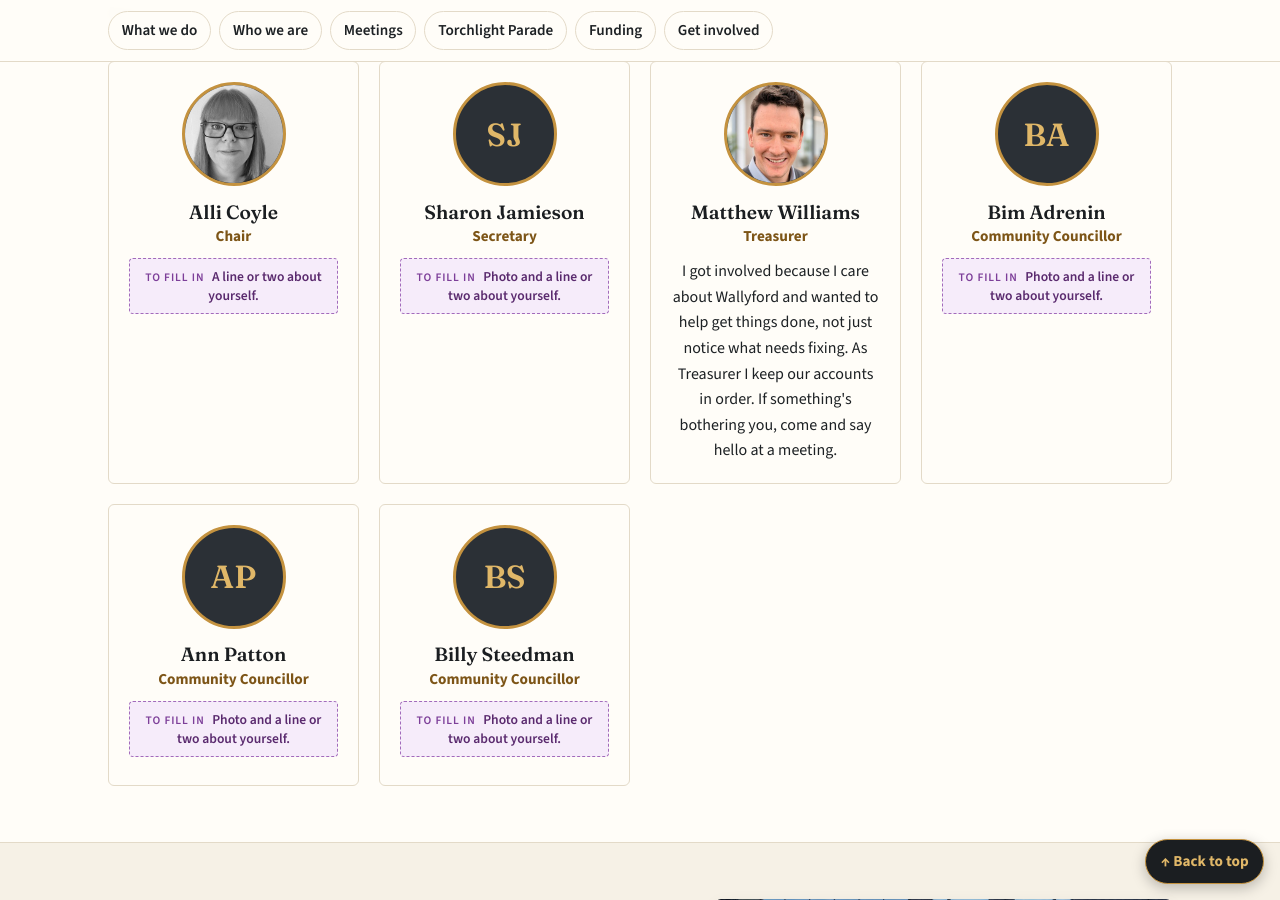
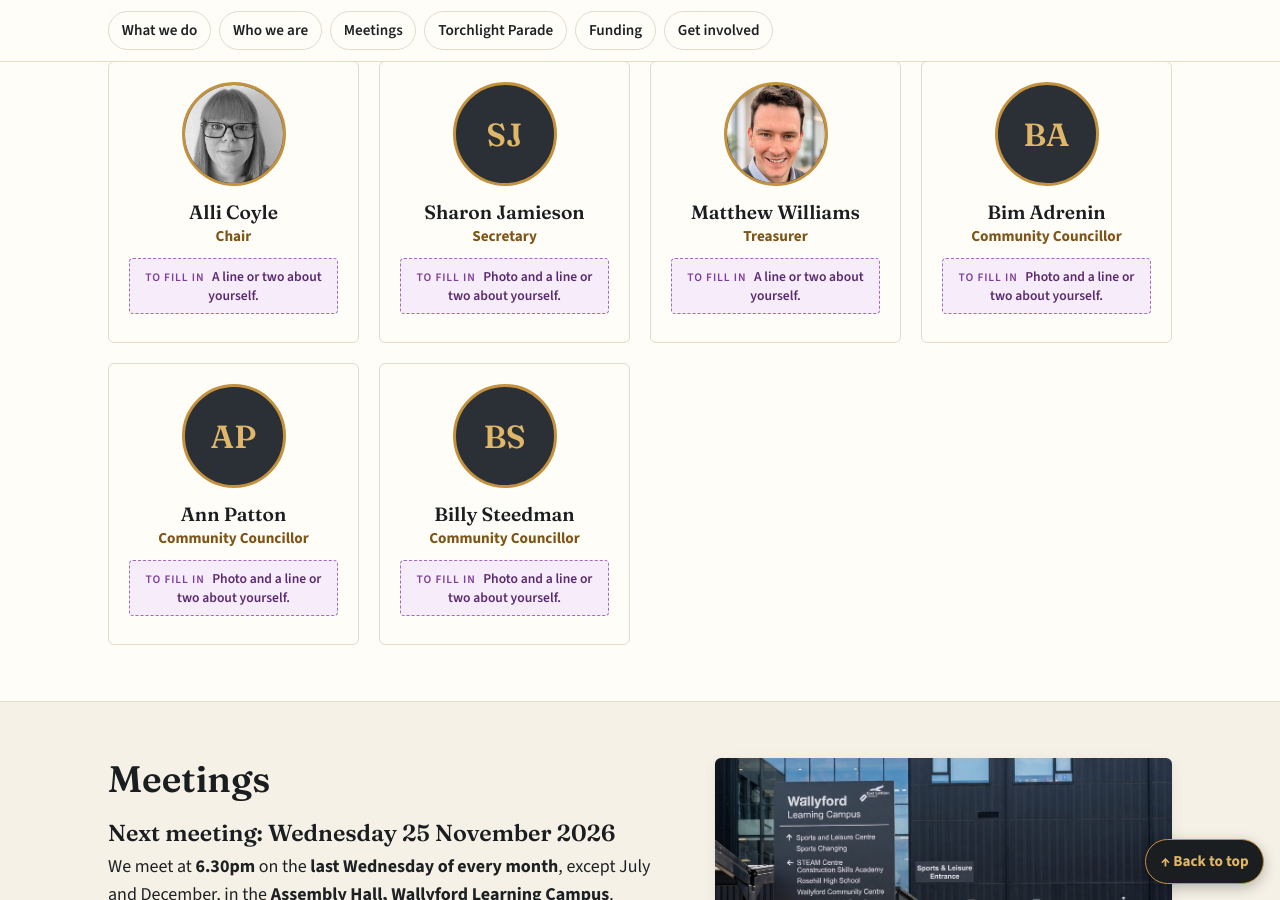
Before and after one commit to dochtie/wallyford-community-council, a Jekyll site: the page built from council.html, in a window 1280 px wide and 900 px high, scrolled down 1438 px. Built offline with Jekyll 4.4.1, drawn with Linux system fonts in a browser that asks for light colours.

Commit message:
Hold Matthew's blurb until the wording is approved (#35)
Co-Authored-By: Claude Opus 5.5 <noreply@anthropic.com>
Claude-Session: https://claude.ai/code/session_01AHWgmui6HjEdcAqmm8Qa69

```diff
--- a/_data/councillors.yml
+++ b/_data/councillors.yml
@@ -16,7 +16,7 @@
 - name: Matthew Williams
   role: Treasurer
   photo: matthew-williams.jpg
-  blurb: "I got involved because I care about Wallyford and wanted to help get things done, not just notice what needs fixing. As Treasurer I keep our accounts in order. If something's bothering you, come and say hello at a meeting."
+  blurb:
 
 - name: Bim Adrenin
   role: Community Councillor
```
